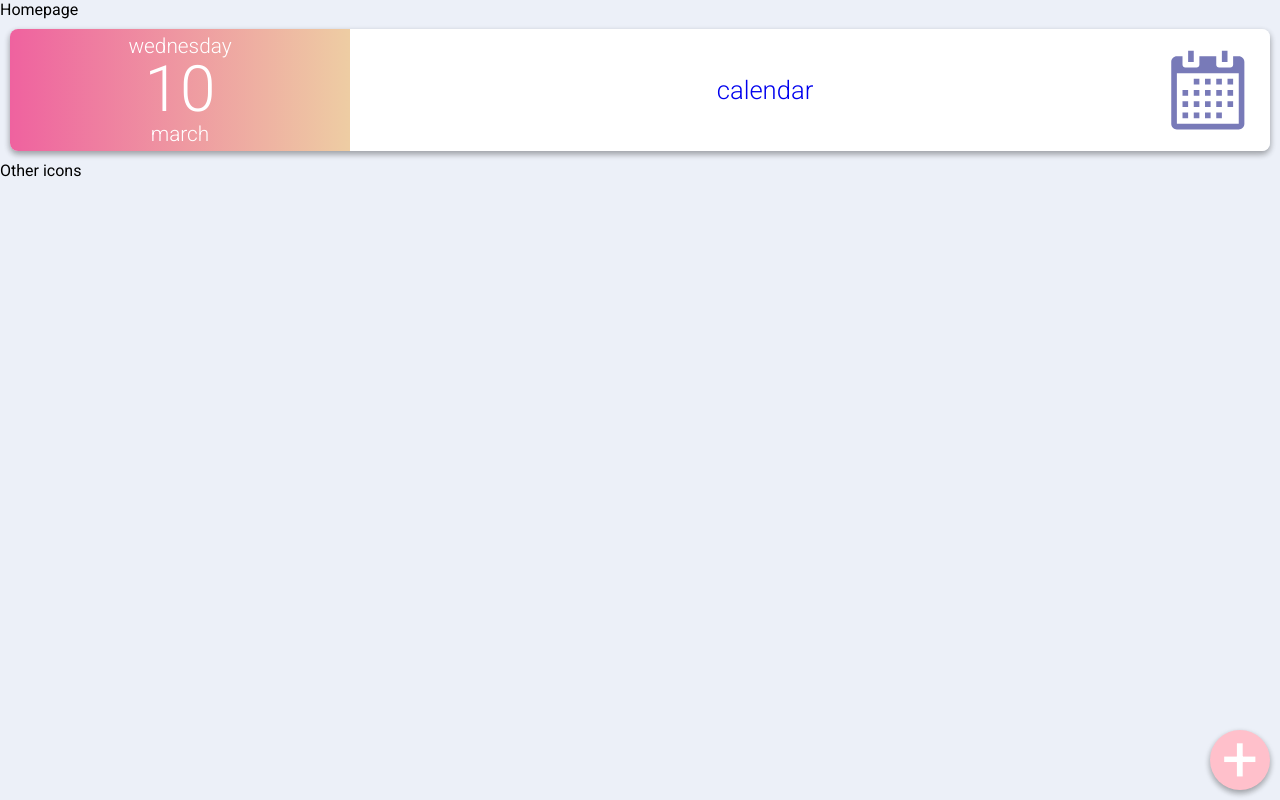
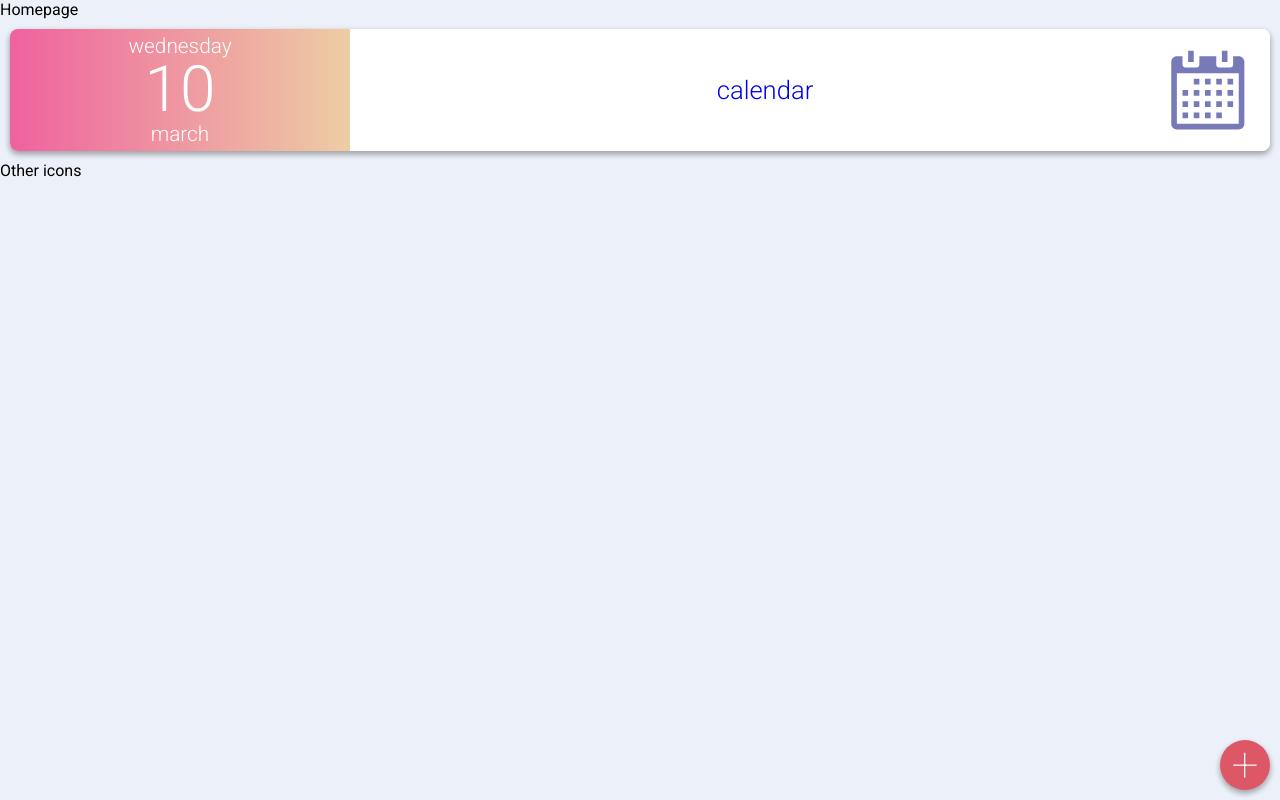
Before and after one commit to VanessaCHW/pink-planner, a React (Create React App) app in the folder front-end/: page / in a window 1280 px wide. Built offline with nearby package versions, Linux system fonts and the light colour scheme.

Commit message:
Add event button styling

```diff
--- a/front-end/src/Components/AddEventIcon.js
+++ b/front-end/src/Components/AddEventIcon.js
@@ -17,14 +17,15 @@ const AddEventIcon = () => {
   );
 };
 const NewEventIcon = styled.button`
-  font-size: 4rem;
+  font-size: 3rem;
+  font-weight: 200;
   line-height: 1rem;
-  width: 60px;
-  height: 60px;
+  width: 50px;
+  height: 50px;
   border-radius: 50px;
   border: none;
   color: white;
-  background-color: pink;
+  background-color: rgb(222, 87, 102);
   position: fixed;
   bottom: 10px;
   right: 10px;
```
